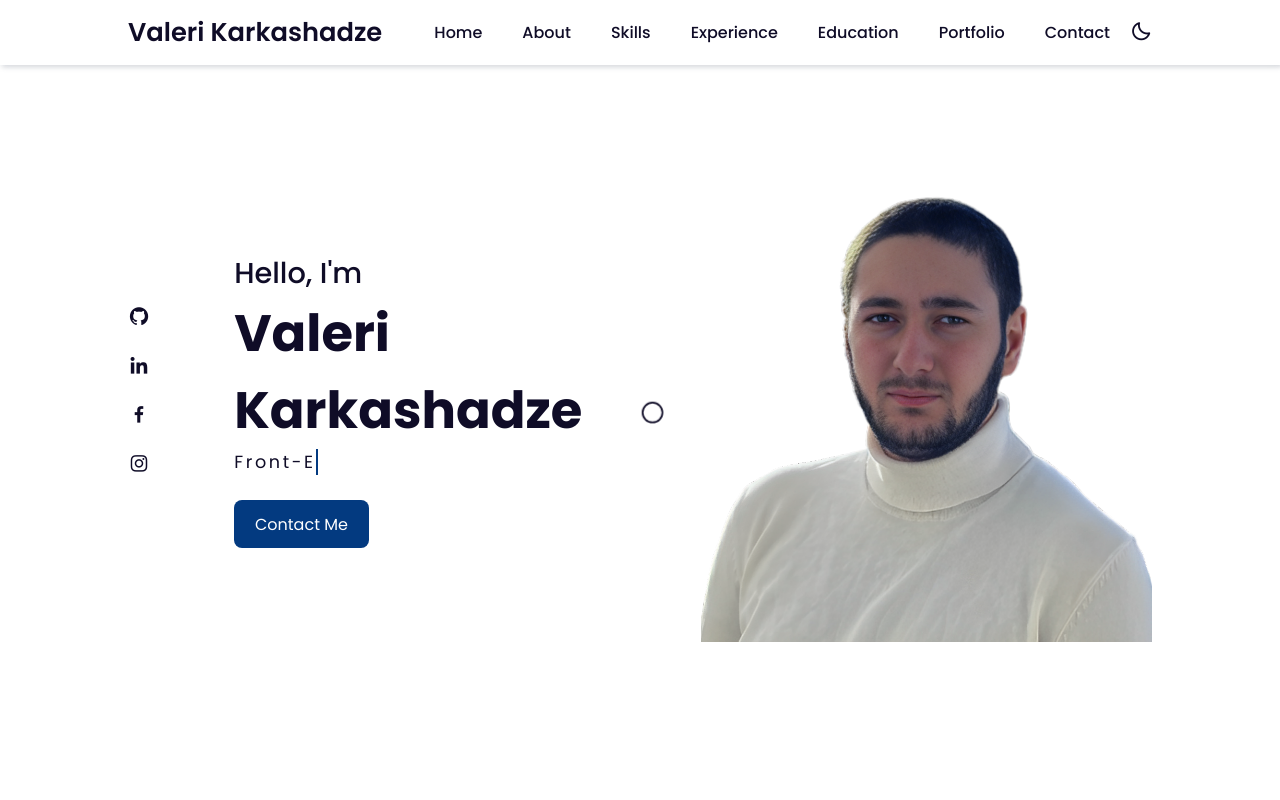
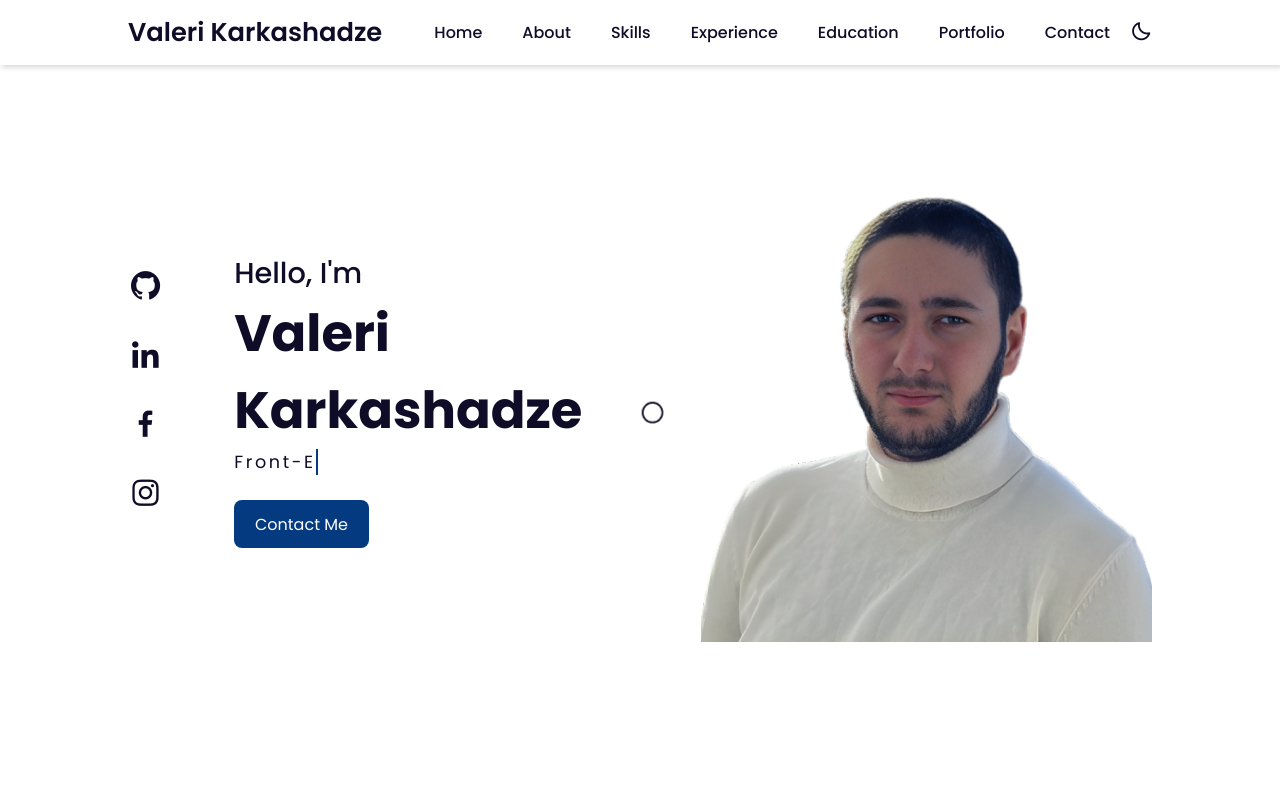
Before and after one commit to valerikarakashadze/Valeri-Karkashadze-Portfolio, a plain HTML site: page index.html in a window 1280 px wide. Shown: the top 800 px of the page. Drawn offline with nearby package versions, Linux system fonts and the light colour scheme.

Commit message:
Update style.css

```diff
--- a/css/style.css
+++ b/css/style.css
@@ -157,7 +157,7 @@ header.shadow {
 }
 .social a {
   margin-bottom: 1rem;
-  font-size: 22px;
+  font-size: 35px;
   color: var(--text-color);
 }
 .social a:hover {
```
